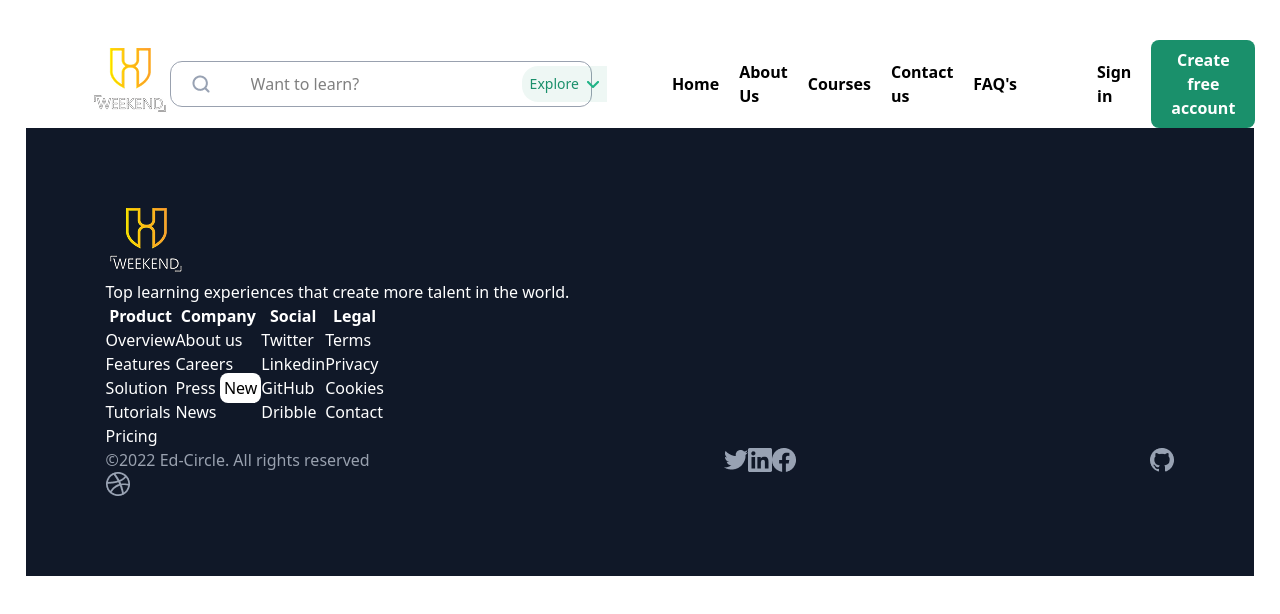
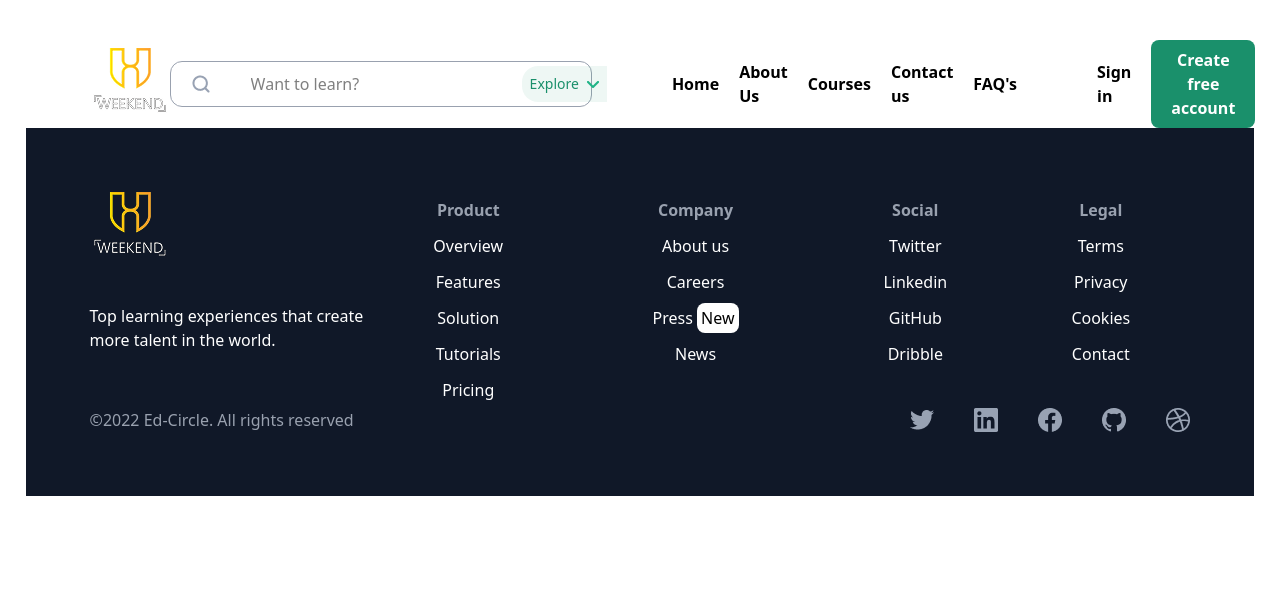
Before and after one commit to Group-2-team-work/e-learning-website, a website: page index.html in a window 1280 px wide. Drawn offline with Linux system fonts and the light colour scheme.

Commit message:
add style to the footer

```diff
--- a/index.html
+++ b/index.html
@@ -39,15 +39,15 @@
     <main>
 
     </main>
-    <footer class="bg-[#101828] p-20 text-white">
-        <div>
-            <div>
+    <footer class="bg-[#101828] p-16 text-white">
+        <div class="grid grid-cols-4 justify-center">
+            <div class="space-y-10">
                 <img src="assets/images/logo.png" alt="">
                 <p>Top learning experiences that create more talent in the world.</p>
             </div>
-            <div>
-                <table>
-                    <tr>
+            <div class="col-span-3">
+                <table class=" w-full p-[80px]">
+                    <tr class="text-gray-400">
                         <th>Product</th>
                         <th>Company</th>
                         <th>Social</th>
@@ -82,17 +82,17 @@
                     </tr>
                 </table>
             </div>
-            <div class="flex justify-between items-center">
+        </div>
+           <div class="flex justify-between items-center">
                 <p class="text-gray-400">&copy;2022 Ed-Circle. All rights reserved</p>
-                <div class="flex justify-between items-center">
+                <div class="flex justify-between gap-10 items-center">
                     <img src="assets/icons/twitter.png" alt="">
                     <img src="assets/icons/linkdin.png" alt="">
                     <img src="assets/icons/fb.png" alt="">
+                <img src="assets/icons/github.png" alt="">
+            <img src="assets/icons/Vector (8).png" alt="">
                 </div>
-                <img src="assets/icons/github.png" alt="">
             </div>
-            <img src="assets/icons/Vector (8).png" alt="">
-        </div>
     </footer>
 </body>
 </html>
--- a/src/input.css
+++ b/src/input.css
@@ -19,3 +19,8 @@ body{
 nav ul li a:focus{
    color: #1A906B;
 }
+table tr th, table tr td{
+    padding: 6px;
+    text-align: center;
+
+}
```
Also changed, not shown: src/output.css.
